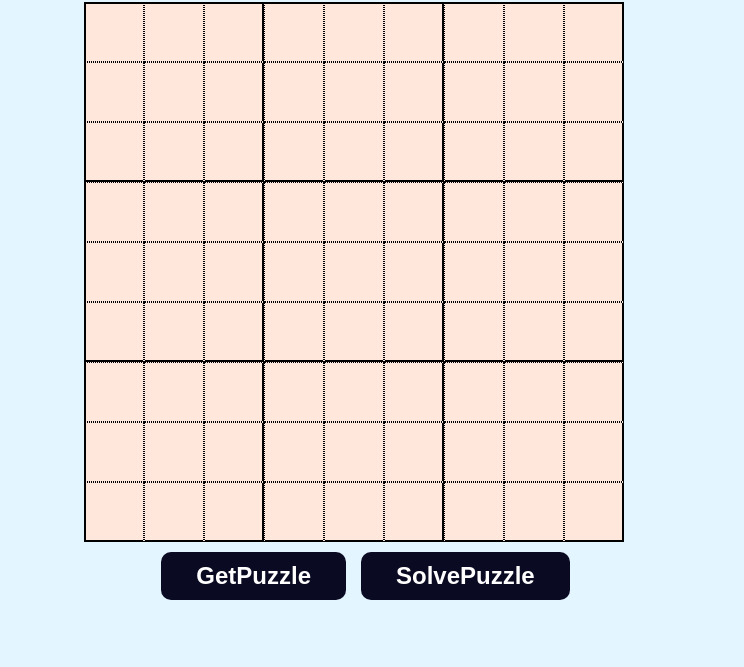
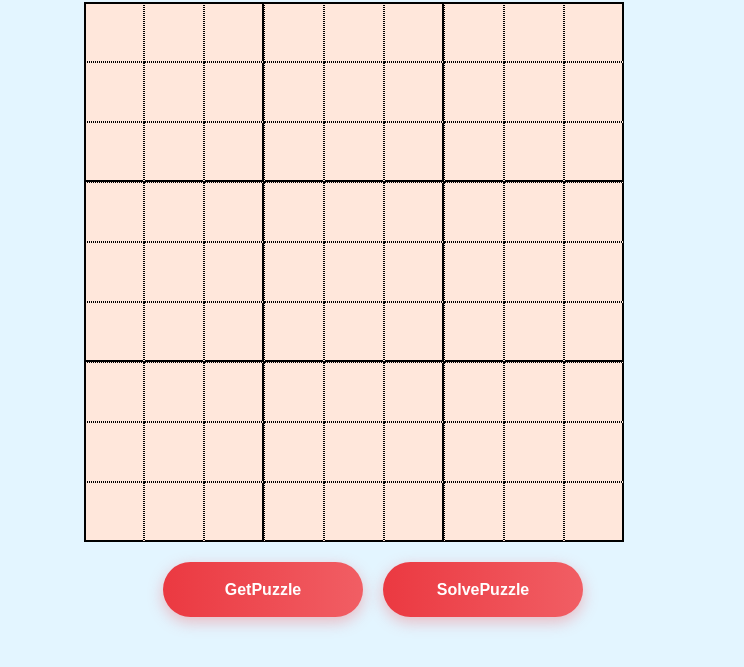
Before and after one commit to Arvindchoudhary21/Sudoku-Solver, a plain HTML site: page index.html in a window 1280 px wide. Shown: the part 61-728 px from the top of the page, without its empty margins (267-1011 px from the left). Drawn offline with Linux system fonts and the light colour scheme.

Commit message:
button changed

```diff
--- a/index.html
+++ b/index.html
@@ -102,8 +102,8 @@
     </div>
 
     <div class="Buttons">
-        <button id="GetPuzzle"> GetPuzzle </button>
-        <button id="SolvePuzzle"> SolvePuzzle </button>
+        <button id="GetPuzzle" class="btn-hover color-2"> GetPuzzle </button>
+        <button id="SolvePuzzle" class="btn-hover color-2"> SolvePuzzle </button>
     </div>
 
     <script src="./Script.js"></script>
--- a/style.css
+++ b/style.css
@@ -59,6 +59,7 @@ body {
     box-sizing: border-box;
 }
 
+/* buttons */
 .Buttons {
     display: flex;
     justify-content: center;
@@ -68,20 +69,37 @@ body {
 
 #GetPuzzle,
 #SolvePuzzle {
-    display: inline-block;
-    text-decoration: none;
+    width: 200px;
+    font-size: 16px;
+    font-weight: 600;
     color: #fff;
-    font-weight: bold;
-    background-color: #0a0a23;
-    padding: 10px 35px;
-    font-size: 24px;
-    /* border: 1px solid #03f699; */
+    cursor: pointer;
+    margin: 10px;
+    height: 55px;
+    text-align:center;
     border: none;
-    /* box-shadow:  inset 0px 1px 0px #ef0b0b; */
-    margin-right: 15px;
-    border-radius: 10px;
+    background-size: 300% 100%;
 
+    border-radius: 50px;
+    moz-transition: all .4s ease-in-out;
+    -o-transition: all .4s ease-in-out;
+    -webkit-transition: all .4s ease-in-out;
+    transition: all .4s ease-in-out;
 }
+
+.btn-hover:hover {
+    background-position: 100% 0;
+    moz-transition: all .4s ease-in-out;
+    -o-transition: all .4s ease-in-out;
+    -webkit-transition: all .4s ease-in-out;
+    transition: all .4s ease-in-out;
+}
+
+.btn-hover.color-2 {
+    background-image: linear-gradient(to right, #eb3941, #f15e64, #e14e53, #e2373f);  box-shadow: 0 5px 15px rgba(242, 97, 103, .4);
+}
+/* buttons ens */
+
 
 .box1 {
     background-color: #ffe7db;
@@ -90,7 +108,7 @@ body {
 }
 
 .box1:hover {
-    background-color: #f585c2;
+    background-color:rosybrown;
     color: black;
 }
 
```
